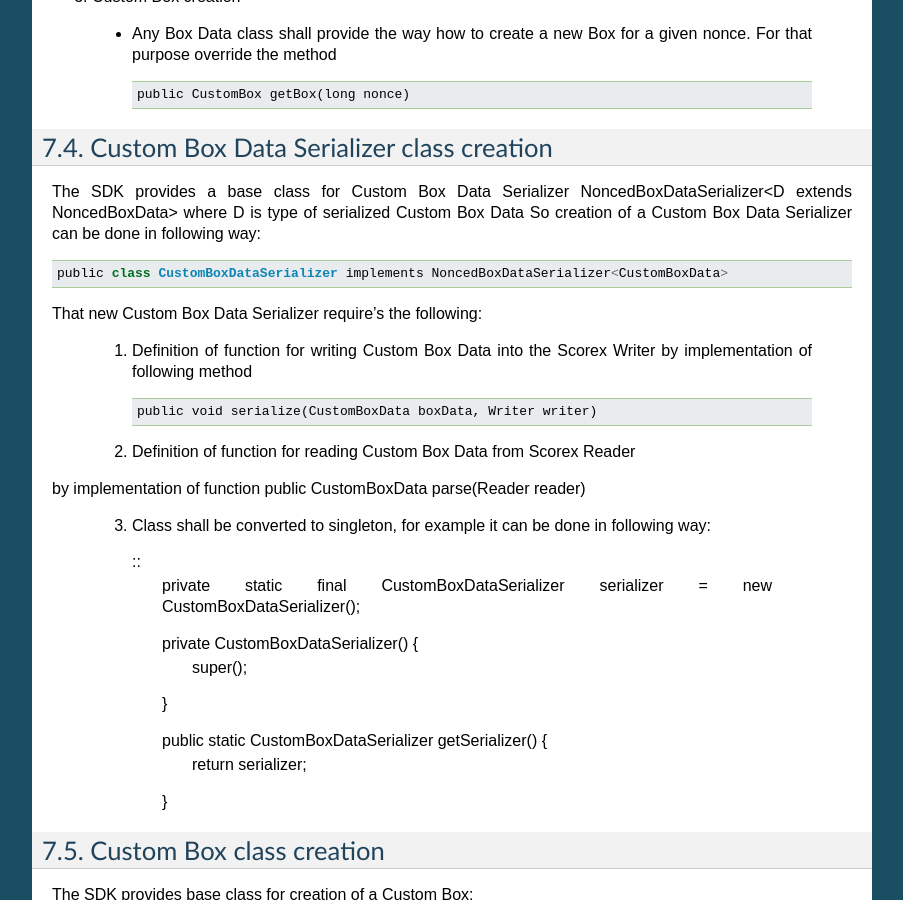
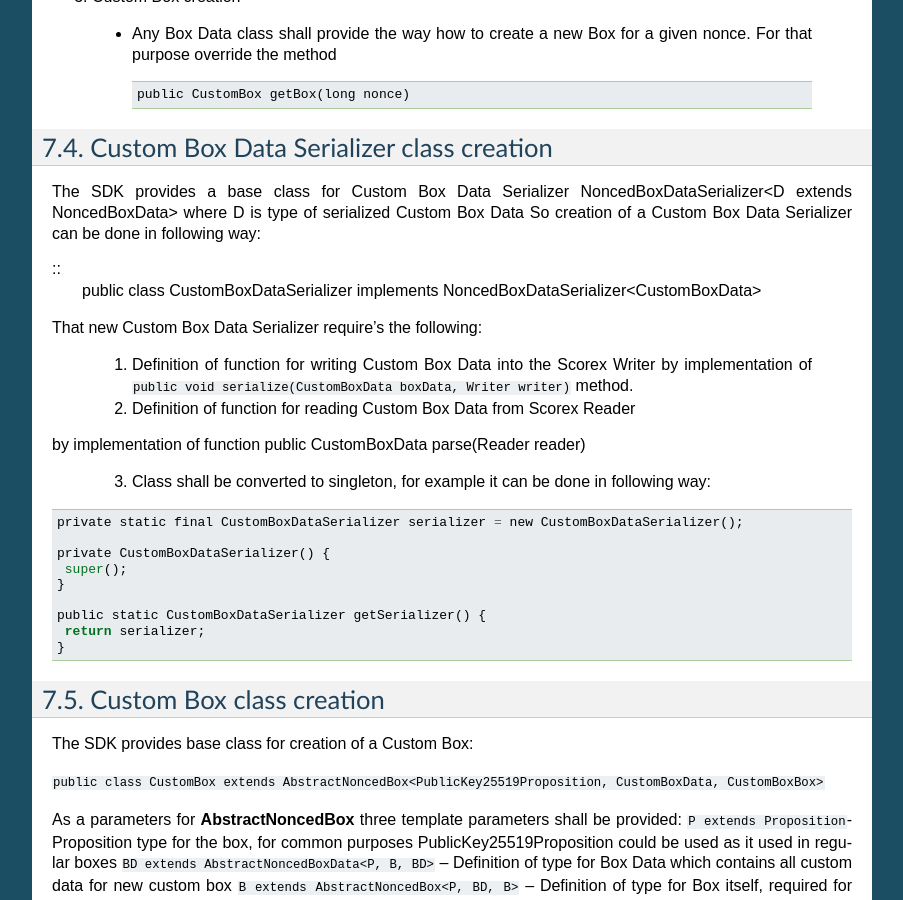
Before and after one commit to megaluck/documentation, a Sphinx documentation site: the page built from docs/introduction/07-Sidechain-SDK-extension.rst, in a window 1280 px wide and 900 px high, scrolled down 3805 px. Shown: the whole window, without its empty margins (198-1101 px from the left). Built offline with Sphinx 7.4.7, drawn with Linux system fonts in a browser that asks for light colours.

Commit message:
Revert "Custom Box Data Serializer class creation"
This reverts commit 4e454aed4b89f0a166456caa9292e945a3e64798.

```diff
--- a/docs/introduction/07-Sidechain-SDK-extension.rst
+++ b/docs/introduction/07-Sidechain-SDK-extension.rst
@@ -213,29 +213,30 @@
 The SDK provides a base class for Custom Box Data Serializer
 NoncedBoxDataSerializer<D extends NoncedBoxData> where D is type of serialized Custom Box Data
 So creation of a Custom Box Data Serializer can be done in following way:
+
 ::
- public class CustomBoxDataSerializer implements NoncedBoxDataSerializer<CustomBoxData>
+  public class CustomBoxDataSerializer implements NoncedBoxDataSerializer<CustomBoxData>
 
 That new Custom Box Data Serializer require's the following:
 
-  1. Definition of function for writing Custom Box Data into the Scorex Writer by implementation of following method
-     ::
-      public void serialize(CustomBoxData boxData, Writer writer)
+  1. Definition of function for writing Custom Box Data into the Scorex Writer by implementation of ``public void serialize(CustomBoxData boxData, Writer writer)`` method.
 
   2. Definition of function for reading Custom Box Data from Scorex Reader
 by implementation of function public CustomBoxData parse(Reader reader)
 
   3. Class shall be converted to singleton, for example it can be done in following way:
-    ::
-      private static final CustomBoxDataSerializer serializer = new CustomBoxDataSerializer();
 
-      private CustomBoxDataSerializer() {
-        super();
-      }
+::
 
-      public static CustomBoxDataSerializer getSerializer() {
-        return serializer;
-      }
+  private static final CustomBoxDataSerializer serializer = new CustomBoxDataSerializer();
+
+  private CustomBoxDataSerializer() {
+   super();
+  }
+
+  public static CustomBoxDataSerializer getSerializer() {
+   return serializer;
+  }
 
 Custom Box class creation
 #########################
```
